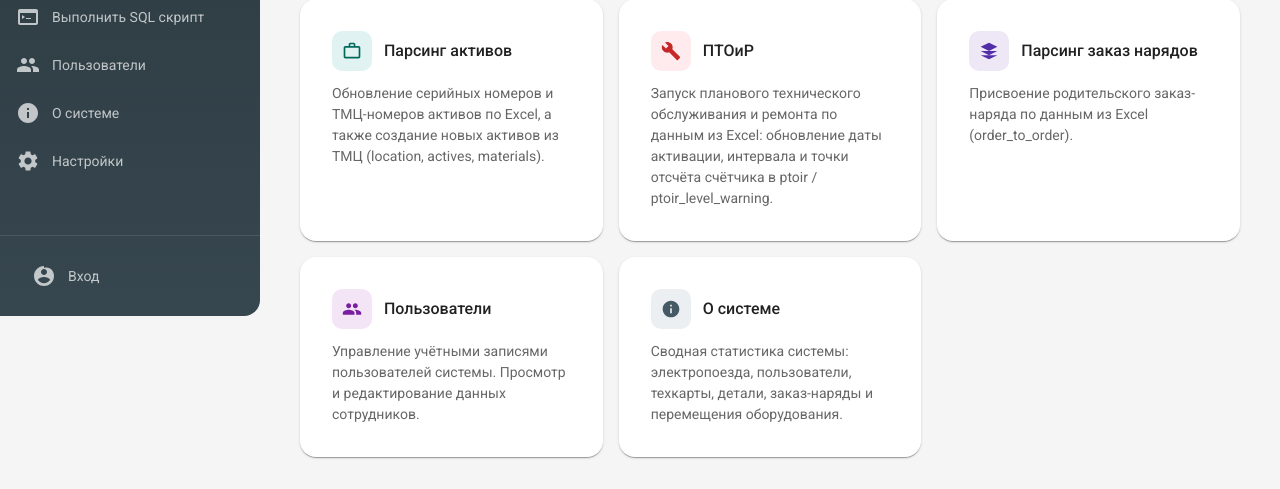
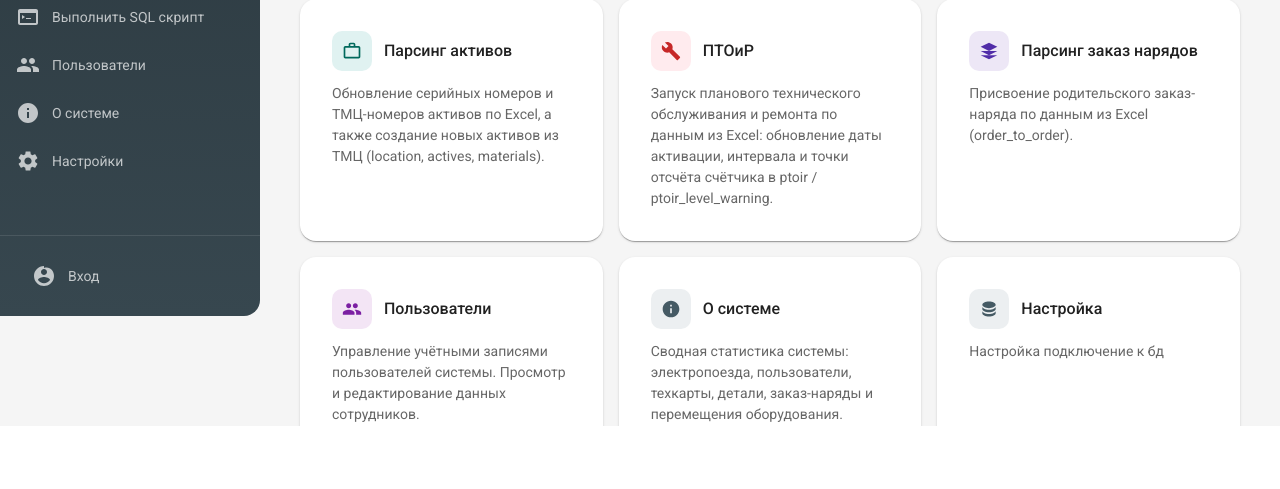
Before and after one commit to dimda7/litestar, a Python web app: template templates/index.html in a window 1280 px wide. Shown: the part 484-973 px from the top of the page. After the commit the page ends 910 px from the top, so only its background shows below. Run offline with Jinja, Linux system fonts and the light colour scheme; the template is opened without the code that fills it, so the values that code supplies are empty.

Commit message:
feat: add settings card to home page
Co-Authored-By: Claude Sonnet 5 <noreply@anthropic.com>

```diff
--- a/templates/index.html
+++ b/templates/index.html
@@ -111,5 +111,19 @@
             <p style="font-size: 14px; color: var(--text-secondary); margin: 0; line-height: 1.5;">Сводная статистика системы: электропоезда, пользователи, техкарты, детали, заказ-наряды и перемещения оборудования.</p>
         </div>
     </a>
+
+    <a href="/settings" style="text-decoration: none; color: inherit;">
+        <div class="card" style="height: 100%; transition: box-shadow 0.2s; cursor: pointer;" onmouseover="this.style.boxShadow='0 4px 16px rgba(0,0,0,0.1)'" onmouseout="this.style.boxShadow=''">
+            <div style="display: flex; align-items: center; gap: 12px; margin-bottom: 12px;">
+                <div style="width: 40px; height: 40px; border-radius: 10px; background: #eceff1; display: flex; align-items: center; justify-content: center;">
+                    <svg width="20" height="20" viewBox="0 0 24 24" fill="#455a64">
+                        <path d="M12 3C7.58 3 4 4.79 4 7s3.58 4 8 4 8-1.79 8-4-3.58-4-8-4zM4 9v3c0 2.21 3.58 4 8 4s8-1.79 8-4V9c0 2.21-3.58 4-8 4s-8-1.79-8-4zm0 5v3c0 2.21 3.58 4 8 4s8-1.79 8-4v-3c0 2.21-3.58 4-8 4s-8-1.79-8-4z"/>
+                    </svg>
+                </div>
+                <h3 style="font-size: 16px; font-weight: 500; margin: 0;">Настройка</h3>
+            </div>
+            <p style="font-size: 14px; color: var(--text-secondary); margin: 0; line-height: 1.5;">Настройка подключение к бд</p>
+        </div>
+    </a>
 </div>
 {% endblock %}
```
